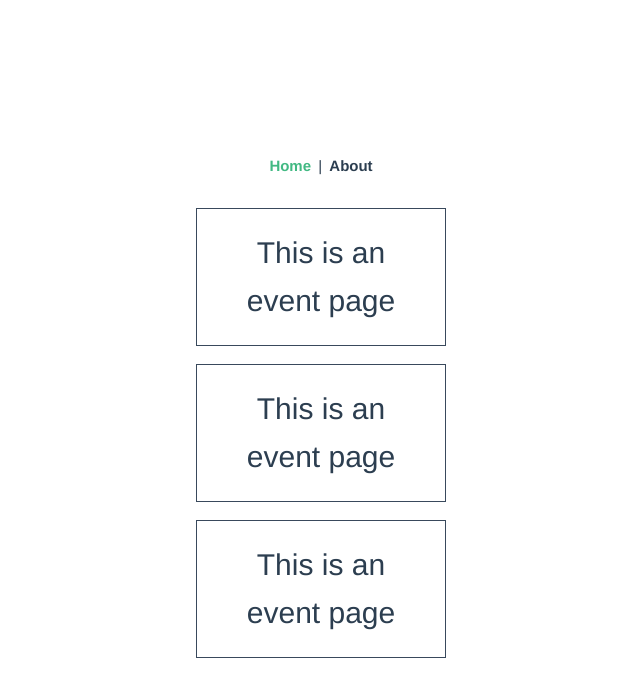
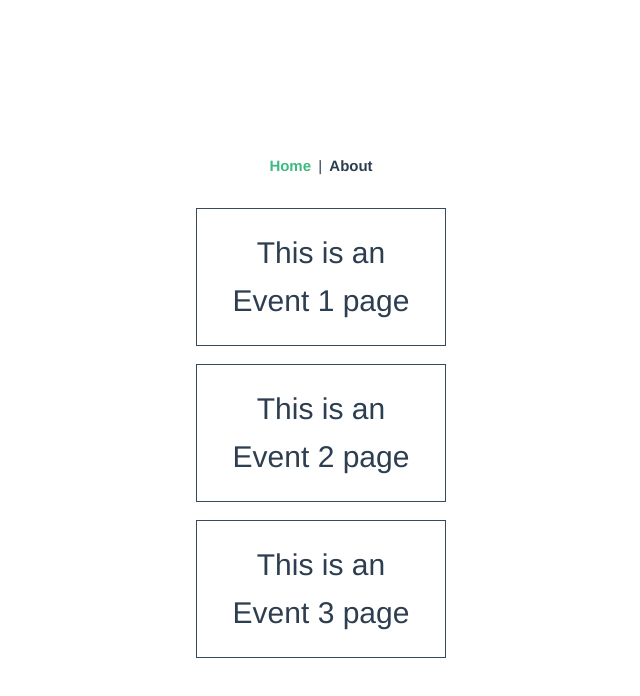
Before and after one commit to devwhere/953713_Lab6_1_vue, a Vue app: page / in a window 1280 px wide. Shown: the top 696 px of the page, without its empty margins (194-834 px from the left). Built offline with nearby package versions, Linux system fonts and the light colour scheme.

Commit message:
task4.1 inject elements

```diff
--- a/src/components/EventCard.vue
+++ b/src/components/EventCard.vue
@@ -1,8 +1,10 @@
-<script setup lang="ts"></script>
+<script setup lang="ts">
+defineProps<{ name: string }>()
+</script>
 
 <template>
   <div class="event-card">
-    <h1>This is an event page</h1>
+    <h1>This is an {{ name }} page</h1>
   </div>
 </template>
 
--- a/src/views/EventListView.vue
+++ b/src/views/EventListView.vue
@@ -11,11 +11,7 @@ const events = ref([
 
 <template>
   <div class="event-list">
-    <div v-if="events.length === 0">No events</div>
-    <div v-else-if="events.length === 1">Only one event</div>
-    <div v-else>
-      <EventCard v-for="event in events" :key="event.id" />
-    </div>
+    <EventCard v-for="event in events" :key="event.id" :name="event.name" />
   </div>
 </template>
 
```
